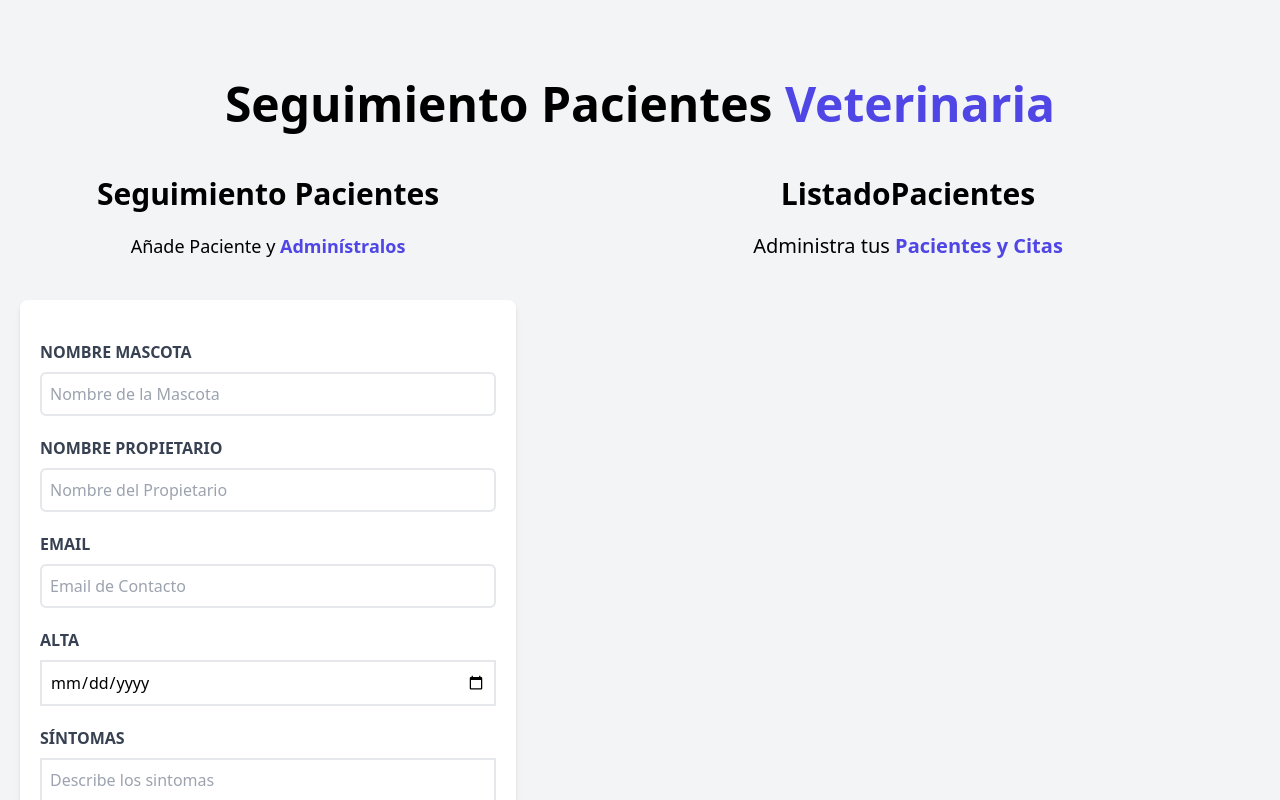
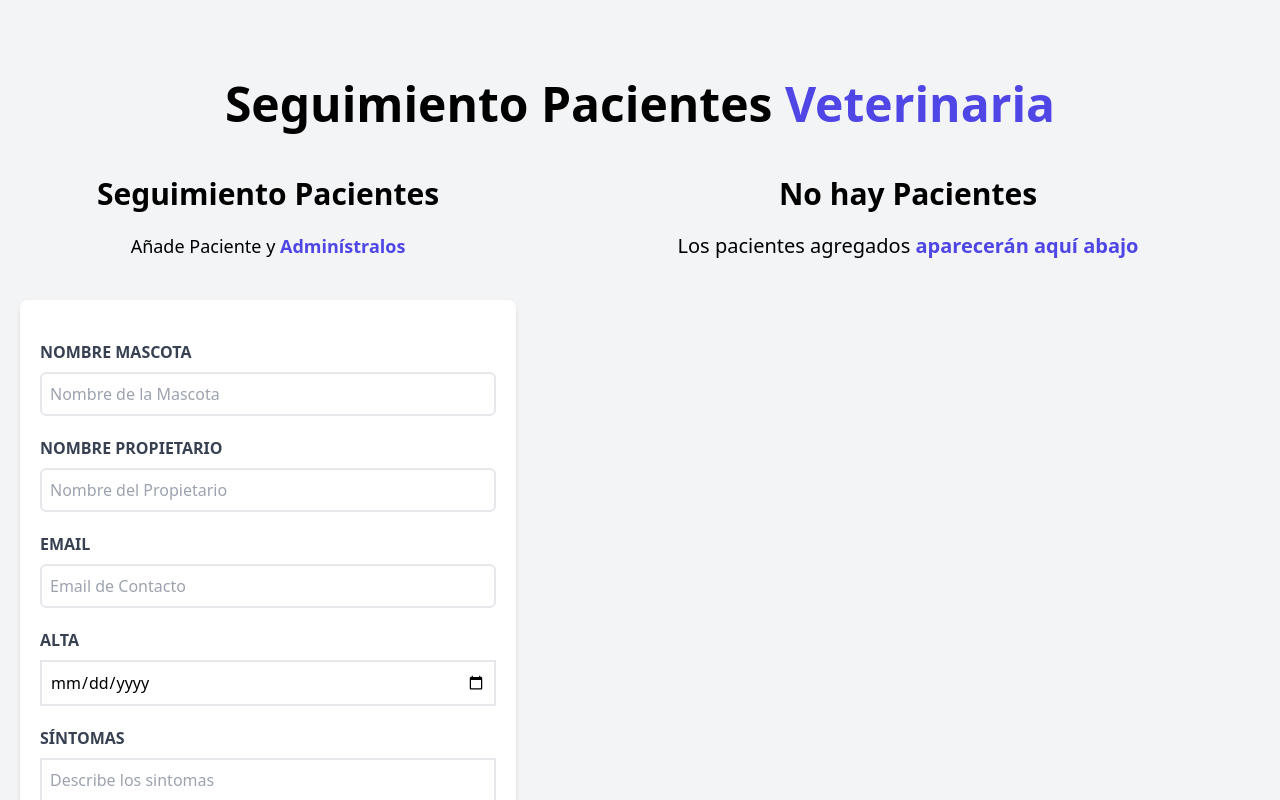
Before and after one commit to ppagano91/citas-react, a React (Vite) app: page / in a window 1280 px wide. Shown: the top 800 px of the page. Built offline with nearby package versions, Linux system fonts and the light colour scheme.

Commit message:
Mostando texto de forma condicional

```diff
--- a/src/components/ListadoPacientes.jsx
+++ b/src/components/ListadoPacientes.jsx
@@ -1,9 +1,12 @@
 import Paciente from "./Paciente"
 
 const ListadoPacientes = ({pacientes}) => {
+
   return (
     <div className="md:w-1/2 lg:w-3/5 md:h-screen overflow-y-scroll">
-      <h2 className="font-black text-3xl text-center">ListadoPacientes</h2>
+      {pacientes && pacientes.length? (
+          <>
+            <h2 className="font-black text-3xl text-center">Listado Pacientes</h2>
             <p className="text-xl mt-5 mb-10 text-center">
               Administra tus {""}
               <span className="text-indigo-600 font-bold">Pacientes y Citas</span>
@@ -13,6 +16,17 @@
               return <Paciente key={paciente.id} paciente={paciente}/>
 
             })}
+          </>
+      ):
+          <>
+            <h2 className="font-black text-3xl text-center">No hay Pacientes</h2>
+            <p className="text-xl mt-5 mb-10 text-center">
+              Los pacientes agregados {""}
+              <span className="text-indigo-600 font-bold">aparecerán aquí abajo</span>
+            </p>
+          </>
+      }
+
 
     </div>
 
```
Lines whose indentation alone changed are shown as unchanged.
